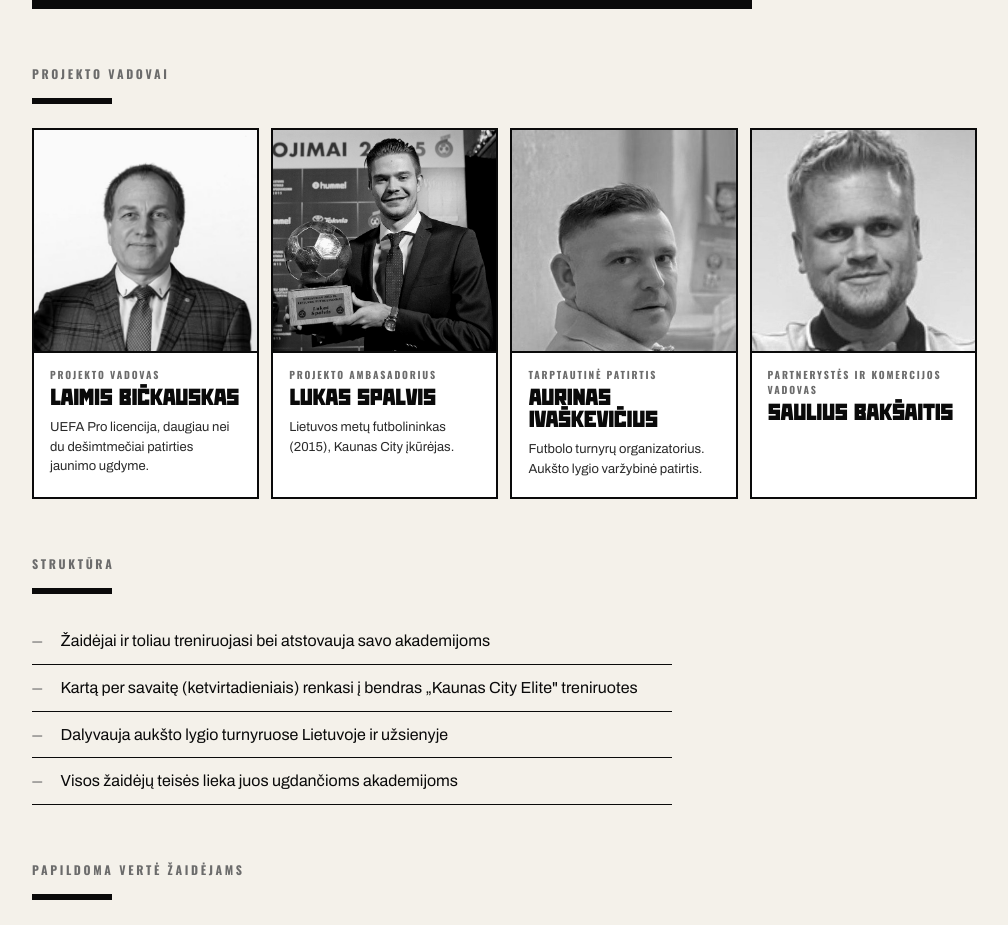
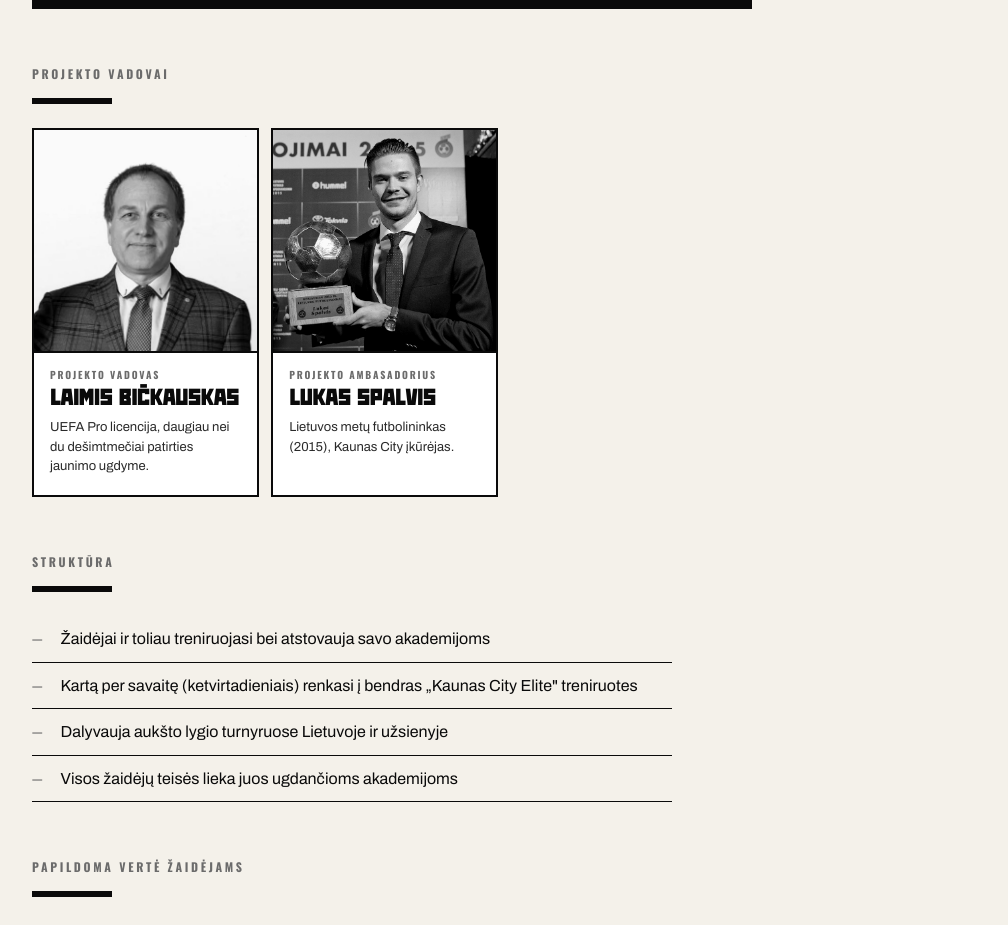
Before and after one commit to alexandrakamarunas-rgb/kaunascity, a Next.js app: page /elite in a window 1280 px wide. Shown: the part 980-1905 px from the top of the page, without its empty margins (16-1024 px from the left). Built offline with nearby package versions, Linux system fonts and the light colour scheme.

Commit message:
Elite: remove Aurinas Ivaškevičius and Saulius Bakšaitis cards
Co-Authored-By: Claude Sonnet 4.6 <noreply@anthropic.com>
Claude-Session: https://claude.ai/code/session_01RYRxuRSuyCu2gMygvEWKai

```diff
--- a/components/Elite.js
+++ b/components/Elite.js
@@ -164,22 +164,6 @@ export default function Elite() {
               photo="/photos/elite-lukas.jpg"
               alt="Lukas Spalvis"
             />
-            <PersonCard
-              name="Aurinas Ivaškevičius"
-              title="Tarptautinė patirtis"
-              subtitle="Futbolo turnyrų organizatorius. Aukšto lygio varžybinė patirtis."
-              photo="/photos/elite-aurinas.jpg"
-              alt="Aurinas Ivaškevičius"
-              objectPosition="center top"
-            />
-            <PersonCard
-              name="Saulius Bakšaitis"
-              title="Partnerystės ir komercijos vadovas"
-              subtitle=""
-              photo="/photos/elite-saulius.jpg"
-              alt="Saulius Bakšaitis"
-              objectPosition="center 20%"
-            />
           </div>
         </SectionBlock>
 
```
